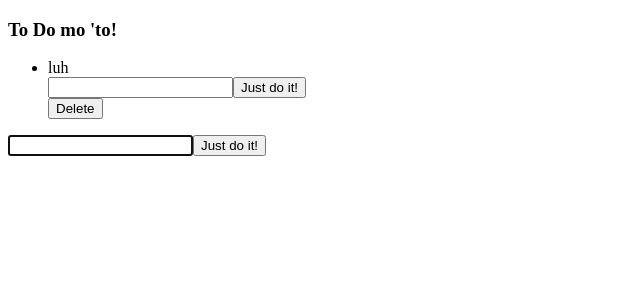
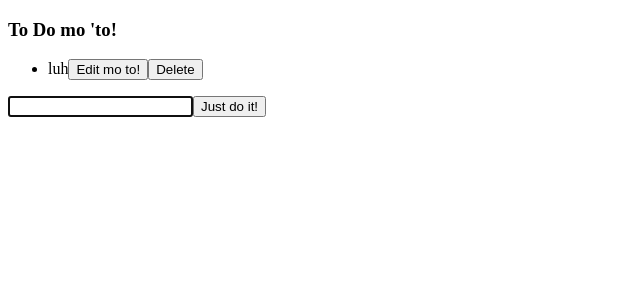
Before and after one commit to mattong/to-do-better, a React (Create React App) app: page / in a window 1280 px wide. Shown: the top 300 px of the page, without its empty margins (0-640 px from the left). Built offline with nearby package versions, Linux system fonts and the light colour scheme.

Commit message:
Makes item editable

```diff
--- a/src/index.js
+++ b/src/index.js
@@ -7,23 +7,31 @@ class TodoApp extends React.Component{
     this.handleSubmit = this.handleSubmit.bind(this);
     this.handleDelete = this.handleDelete.bind(this);
     this.handleEdit = this.handleEdit.bind(this);
+    this.toggleHidden = this.toggleHidden.bind(this);
     this.state = {
       items: {
-          [`${+Date.now()}`]: { contentId: +Date.now(), text: 'luh' }
+          [`${+Date.now()}`]: { contentId: +Date.now(), text: 'luh', isHidden: true  }
       }
     }
   }
 
+  toggleHidden(itemId) {
+    this.setState({
+      items: { ...this.state.items, [itemId]: {contentId: itemId, text: itemId.text, isHidden: false }}
+    })
+  }
 
   render(){
     return(
       <div>
         <h3>To Do mo 'to!</h3>
         <TodoList
+          toggleHidden = {this.state.toggleHidden}
           items = {this.state.items}
           onDelete={this.handleDelete}
           onEdit={this.handleEdit}
           onSubmit={this.handleSubmit}
+          toggleHidden = {this.toggleHidden}
         />
         <InputForm value={this.state.text} onSubmit={this.handleSubmit} items={this.state.items}/>
       </div>
@@ -36,7 +44,8 @@ class TodoApp extends React.Component{
       [now]:
       {
         text: value,
-        contentId: [now]
+        contentId: [now],
+        isHidden: true
       }
     };
     this.setState({
@@ -53,19 +62,21 @@ class TodoApp extends React.Component{
   handleEdit(itemId, value) {
     console.error(itemId)
     this.setState({
-      items: {...this.state.items, [itemId]: {text: value, contentId: itemId}}
+      items: {...this.state.items, [itemId]: {text: value, contentId: itemId, isHidden: true}}
      })
   }
 }
 
-const TodoList = ( {items, onDelete, onEdit , value} ) => {
+const TodoList = ( {items, onDelete, onEdit , value, toggleHidden} ) => {
   console.error(items)
   return(
     <ul>
       {Object.keys(items).filter(id => items[id] !== undefined).map(id => {
       return <li key={ items[id].contentId }>
           { items[id].text }
-          <EditListItem id={items[id].contentId} value={value} onEdit={onEdit} />
+          {items[id].isHidden ?
+            <button onClick = { e => toggleHidden(id) }> Edit mo to! </button>
+          : <EditListItem id={items[id].contentId} value={value} onEdit={onEdit}  />}
           <button onClick={e => onDelete(items[id].contentId)}> Delete </button>
         </li>
       })}
```
